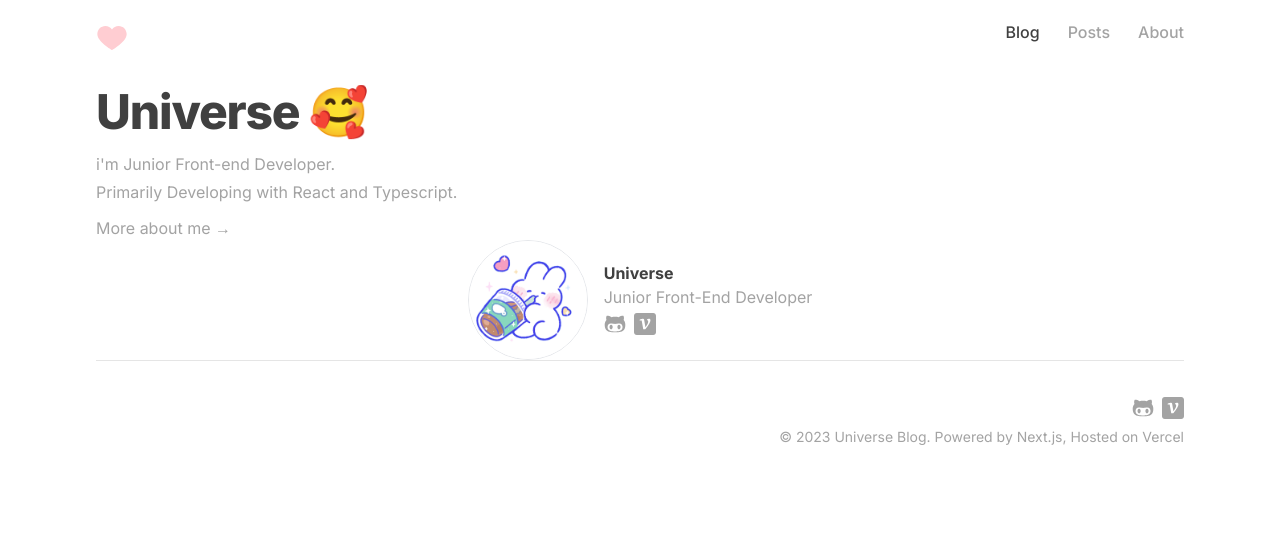
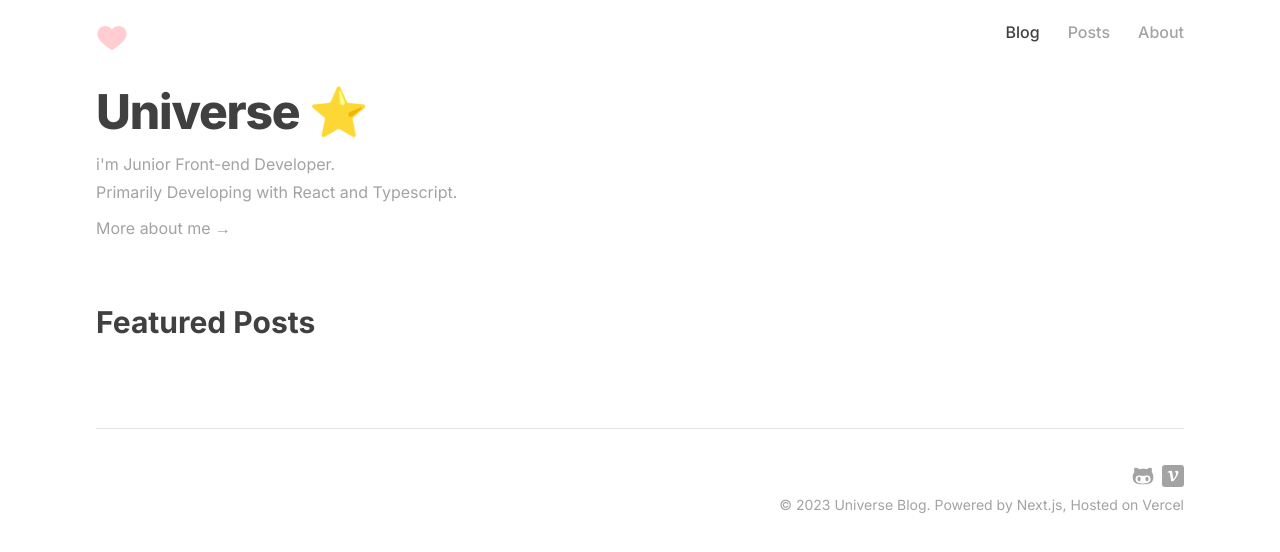
Before and after one commit to Cupcakes33/next-js-blog, a Next.js app: page / in a window 1280 px wide. Shown: the top 552 px of the page. Built offline with nearby package versions, Linux system fonts and the light colour scheme.

Commit message:
:sparkles: Feature : blog/글제목 dynamic routes

```diff
--- /dev/null
+++ b/src/app/(main)/blog/[slug].tsx
@@ -0,0 +1,5 @@
+import React from "react";
+
+export default function BlogPage() {
+  return <div>blogPage</div>;
+}
--- a/src/app/(main)/page.tsx
+++ b/src/app/(main)/page.tsx
@@ -1,13 +1,11 @@
+import FeaturedPosts from "@/components/FeaturedPosts";
 import Intro from "@/components/Intro";
-import Profile from "@/components/Profile";
 
 export default function Home() {
   return (
-    <main className="relative">
-      <Intro/>
-      <div className="flex items-center justify-center w-full">
-        <Profile />
-      </div>
+    <main className="relative pb-16">
+      <Intro />
+      <FeaturedPosts />
     </main>
   );
 }
--- /dev/null
+++ b/src/components/FeaturedPosts/index.tsx
@@ -0,0 +1,11 @@
+import React from "react";
+
+export default function FeaturedPosts() {
+  return (
+    <section className="mt-16">
+      <h1 className="mb-6 text-3xl font-bold text-neutral-700">
+        Featured Posts
+      </h1>
+    </section>
+  );
+}
--- a/src/components/Intro/index.tsx
+++ b/src/components/Intro/index.tsx
@@ -2,7 +2,7 @@ export default function Intro() {
   return (
     <section>
       <h1 className="mb-4 text-5xl font-extrabold tracking-tight text-neutral-700">
-        Universe 🥰
+        Universe ⭐️
       </h1>
       <h3 className="mb-1 text-neutral-400">{`i'm Junior Front-end Developer.`}</h3>
       <h3 className="mb-3 text-neutral-400">{`Primarily Developing with React and Typescript.`}</h3>
```
